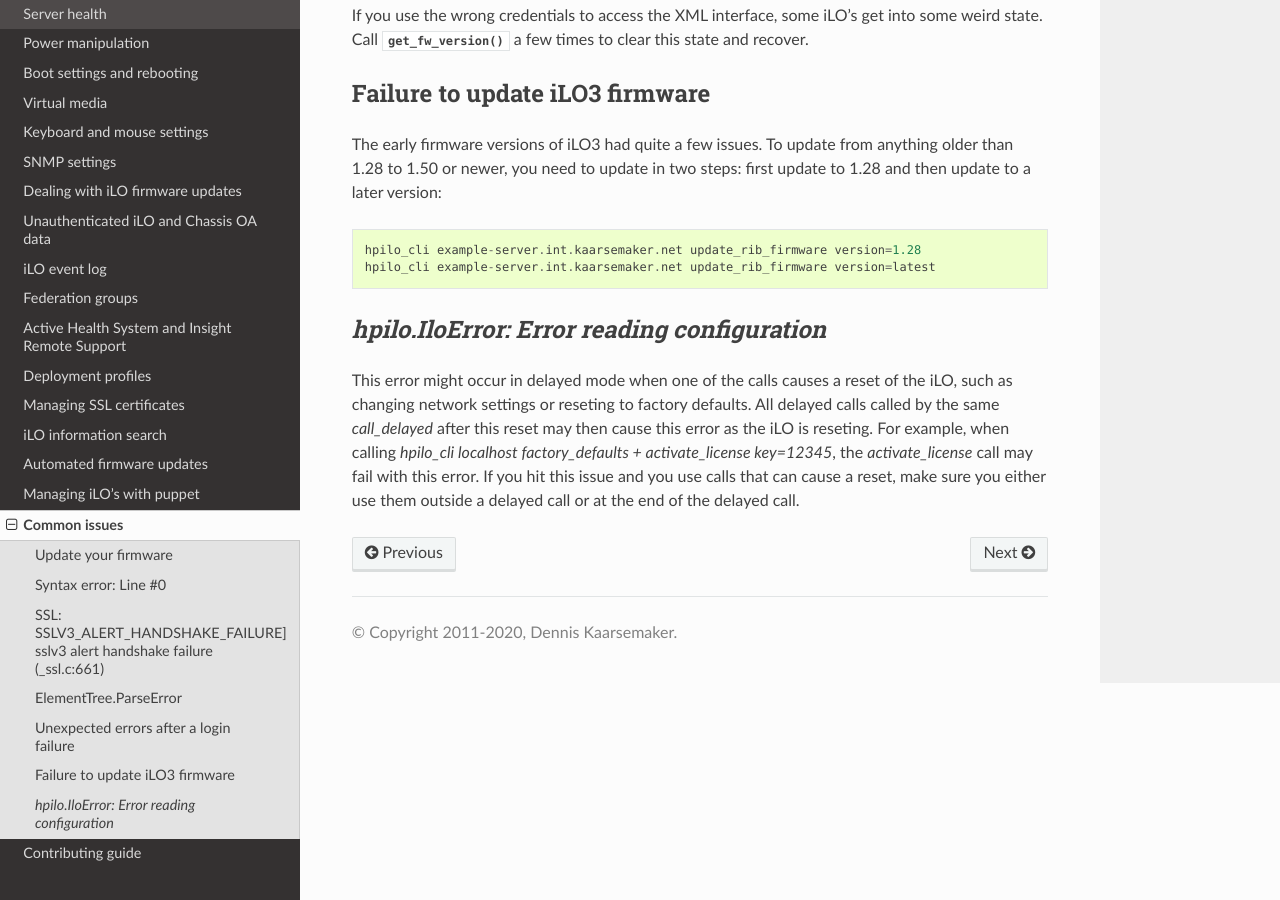
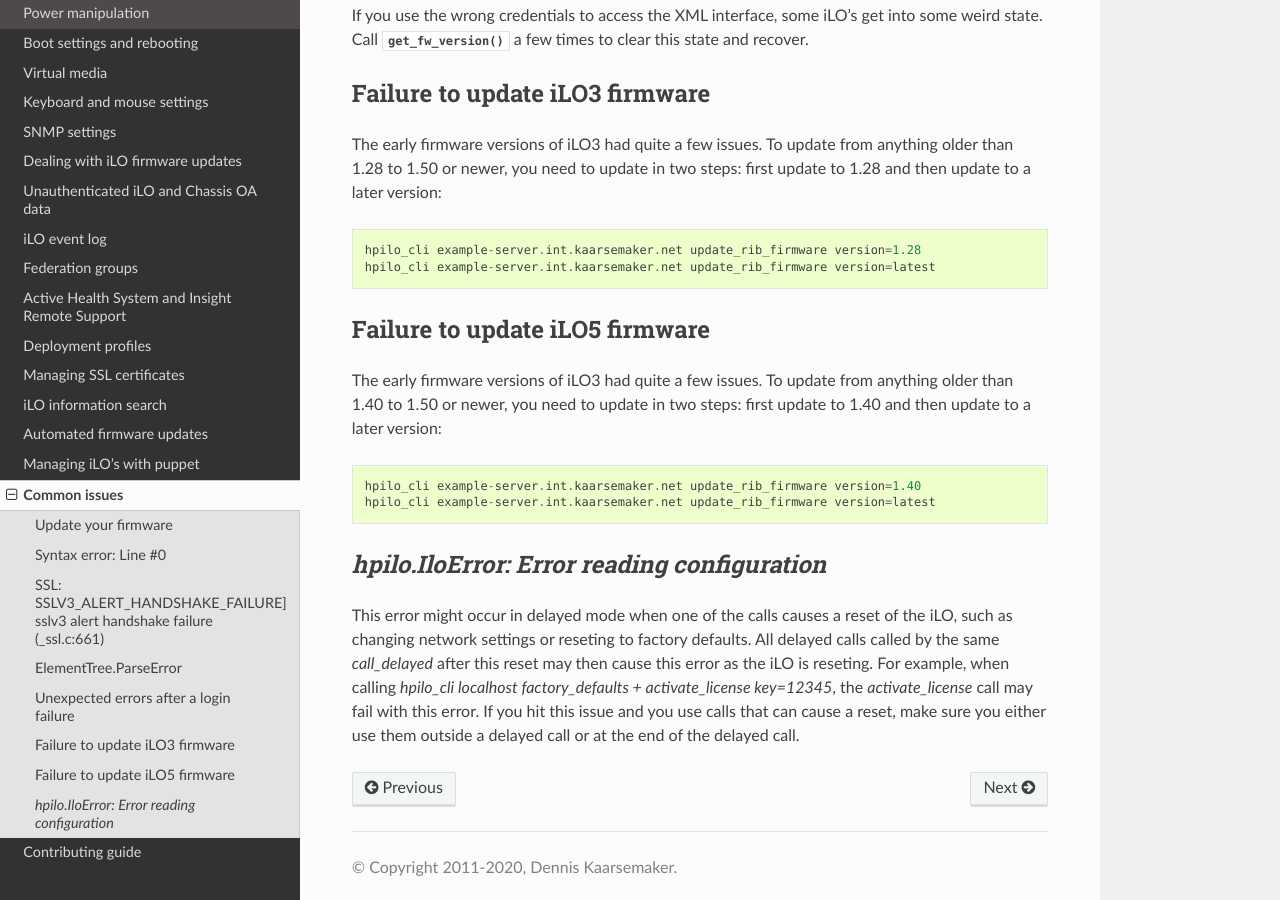
Before and after one commit to seveas/python-hpilo, a Sphinx documentation site: the page built from docs/troubleshooting.rst, in a window 1280 px wide and 900 px high, scrolled down 2072 px. Built offline with Sphinx 7.4.7 and the Read the Docs theme 2.0.0, drawn with Linux system fonts in a browser that asks for light colours.

Commit message:
iLO 5 firmware upgrade failures

```diff
--- a/docs/troubleshooting.rst
+++ b/docs/troubleshooting.rst
@@ -91,6 +91,15 @@
   hpilo_cli example-server.int.kaarsemaker.net update_rib_firmware version=1.28
   hpilo_cli example-server.int.kaarsemaker.net update_rib_firmware version=latest
 
+Failure to update iLO5 firmware
+-------------------------------
+The early firmware versions of iLO3 had quite a few issues. To update from
+anything older than 1.40 to 1.50 or newer, you need to update in two steps:
+first update to 1.40 and then update to a later version::
+
+  hpilo_cli example-server.int.kaarsemaker.net update_rib_firmware version=1.40
+  hpilo_cli example-server.int.kaarsemaker.net update_rib_firmware version=latest
+
 `hpilo.IloError: Error reading configuration`
 ---------------------------------------------
 This error might occur in delayed mode when one of the calls causes a reset of
```
